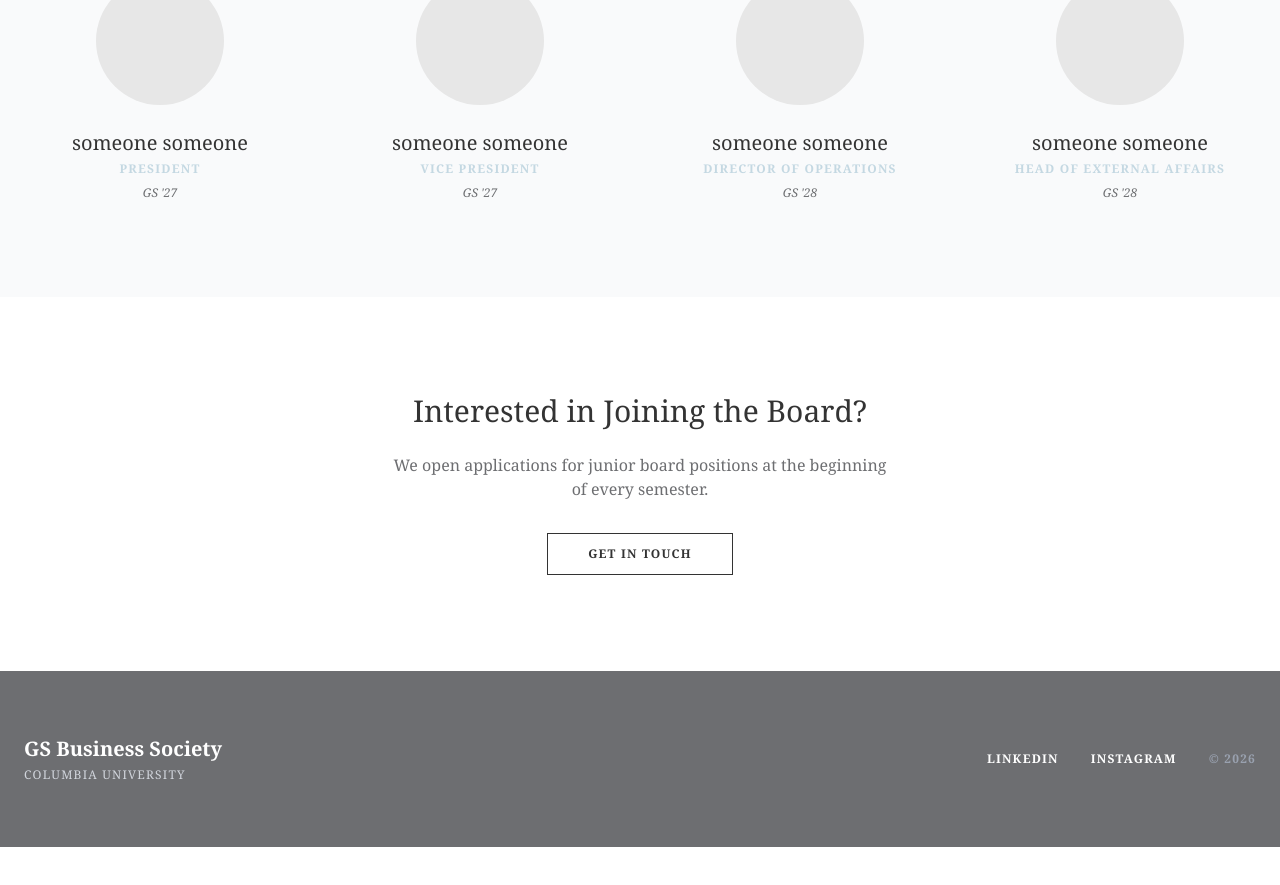
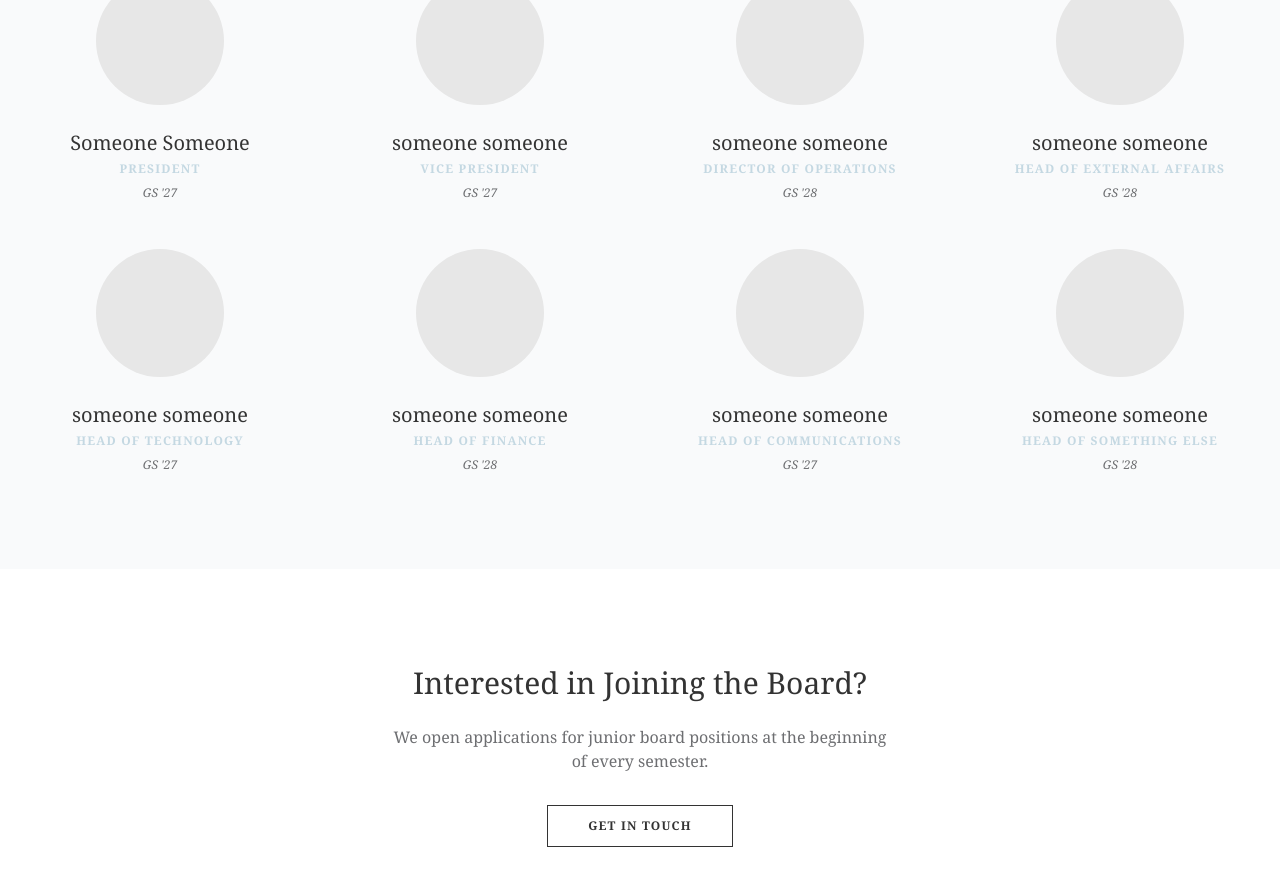
Before and after one commit to gsbusinesssociety/gsbusinesssociety.github.io, a Next.js app: page /about in a window 1280 px wide. Shown: the part 1263-2148 px from the top of the page. Before the commit the page ends 2110 px from the top, so only its background shows below. Built offline with nearby package versions, Linux system fonts and the light colour scheme; a web font is replaced by a local one.

Commit message:
feat: update About page with board member details and LinkedIn profiles

```diff
--- a/app/about/page.tsx
+++ b/app/about/page.tsx
@@ -1,10 +1,20 @@
 import React from 'react';
 
 const BOARD_MEMBERS = [
-  { name: "someone someone", role: "President", school: "GS '27" },
-  { name: "someone someone", role: "Vice President", school: "GS '27" },
-  { name: "someone someone", role: "Director of Operations", school: "GS '28" },
-  { name: "someone someone", role: "Head of External Affairs", school: "GS '28" },
+{
+    name: "Someone Someone",
+    role: "President",
+    school: "GS '27",
+    linkedin: "https://linkedin.com/in/username",
+    image: "/board/president.jpg" // Path to their photo in /public
+  },
+  { name: "someone someone", role: "Vice President", school: "GS '27", linkedin: "https://linkedin.com/in/username", image: "/board/vice-president.jpg" },
+  { name: "someone someone", role: "Director of Operations", school: "GS '28", linkedin: "https://linkedin.com/in/username", image: "/board/director-of-operations.jpg" },
+  { name: "someone someone", role: "Head of External Affairs", school: "GS '28", linkedin: "https://linkedin.com/in/username", image: "/board/head-of-external-affairs.jpg" },
+  { name: "someone someone", role: "Head of Technology", school: "GS '27", linkedin: "https://linkedin.com/in/username", image: "/board/head-of-technology.jpg" },
+  { name: "someone someone", role: "Head of Finance", school: "GS '28", linkedin: "https://linkedin.com/in/username", image: "/board/head-of-finance.jpg" },
+  { name: "someone someone", role: "Head of Communications", school: "GS '27", linkedin: "https://linkedin.com/in/username", image: "/board/head-of-communications.jpg" },
+  { name: "someone someone", role: "Head of Something else", school: "GS '28", linkedin: "https://linkedin.com/in/username", image: "/board/head-of-something-else.jpg" },
 ];
 
 export default function AboutPage() {
@@ -35,7 +45,7 @@ The Columbia GS Business Society aims to increase GS students' engagement in the
               </p>
             </div>
           </div>
-          {/* Placeholder for an Image of Columbia Campus or Board */}
+          {/* Placeholder for an Image of Board */}
           <div className="bg-[#C4D8E2]/20 h-96 flex items-center justify-center border border-[#C4D8E2]">
             <span className="text-[#C4D8E2] font-serif italic uppercase tracking-widest">
               Est. 2020
@@ -51,8 +61,25 @@ The Columbia GS Business Society aims to increase GS students' engagement in the
           <div className="grid grid-cols-1 sm:grid-cols-2 lg:grid-cols-4 gap-12">
             {BOARD_MEMBERS.map((member, index) => (
               <div key={index} className="text-center group">
-                {/* Profile Placeholder */}
-                <div className="w-32 h-32 bg-gray-200 rounded-full mx-auto mb-6 grayscale group-hover:grayscale-0 transition-all border-2 border-transparent group-hover:border-[#C4D8E2]"></div>
+
+                {/* LINKEDIN WRAPPER AROUND IMAGE */}
+                <a
+                  href={member.linkedin}
+                  target="_blank"
+                  rel="noopener noreferrer"
+                  className="block relative w-32 h-32 mx-auto mb-6"
+                >
+                  <div className="w-full h-full bg-gray-200 rounded-full overflow-hidden grayscale group-hover:grayscale-0 transition-all duration-500 border-2 border-transparent group-hover:border-[#C4D8E2] relative">
+                    {/* If you have images, use the Next.js Image component here */}
+                    {/* <Image src={member.image} alt={member.name} fill className="object-cover" /> */}
+
+                    {/* Simple overlay effect on hover */}
+                    <div className="absolute inset-0 bg-[#C4D8E2]/10 opacity-0 group-hover:opacity-100 transition-opacity flex items-center justify-center">
+                       <span className="text-[10px] font-bold text-[#333333] uppercase tracking-tighter bg-white/80 px-2 py-1 rounded">View Profile</span>
+                    </div>
+                  </div>
+                </a>
+
                 <h3 className="font-serif text-xl text-[#333333]">{member.name}</h3>
                 <p className="text-[#C4D8E2] text-xs font-bold uppercase tracking-widest mt-1">
                   {member.role}
@@ -73,7 +100,8 @@ The Columbia GS Business Society aims to increase GS students' engagement in the
           We open applications for junior board positions at the beginning of every semester.
         </p>
         <a
-          href="https://forms.gle/FiH8WrxAP7WMifx99"
+          href="https://forms.gle/FiH8WrxAP7WMifx99"                   target="_blank"
+                  rel="noopener noreferrer"
           className="inline-block border border-[#333333] text-[#333333] px-10 py-3 text-xs font-bold uppercase tracking-widest hover:bg-[#333333] hover:text-white transition-all"
         >
           Get in Touch
--- a/app/components/Navbar.tsx
+++ b/app/components/Navbar.tsx
@@ -20,7 +20,7 @@ export default function Navbar() {
     { name: 'Home', href: '/' },
     { name: 'Events', href: '/events' },
     { name: 'About', href: '/about' },
-    { name: 'Newsletter', href: '/#newsletter' },
+    // { name: 'Newsletter', href: '/#newsletter' },
     { name: 'Contact', href: '/contact' },
   ];
 
```
